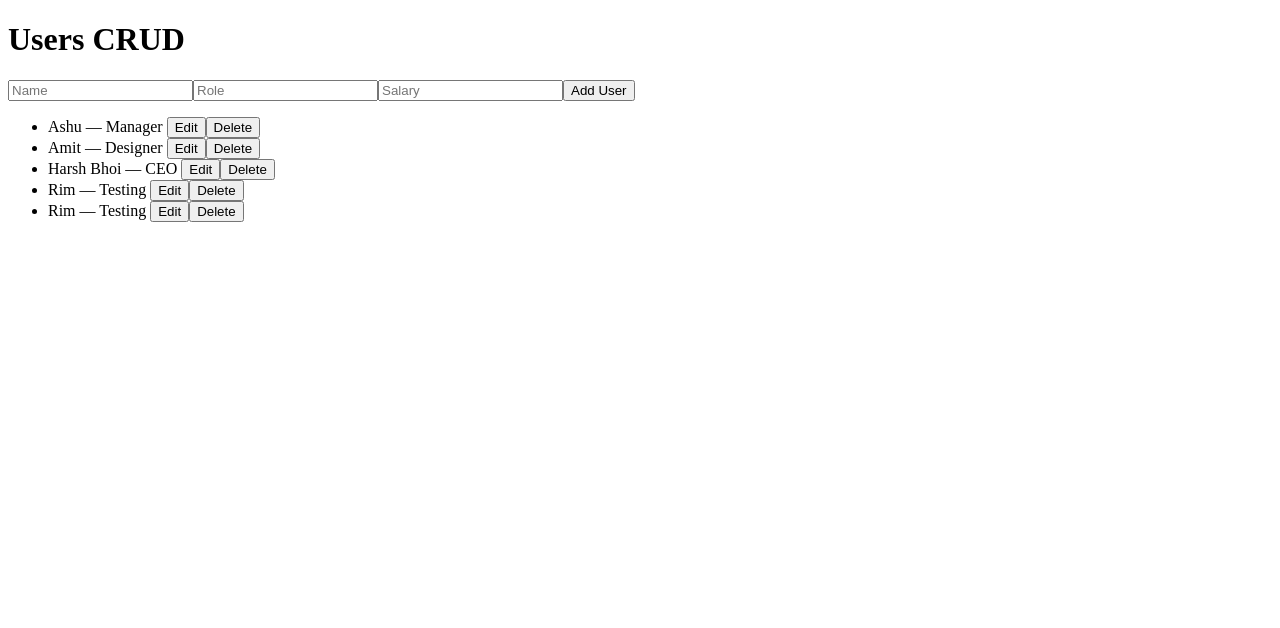
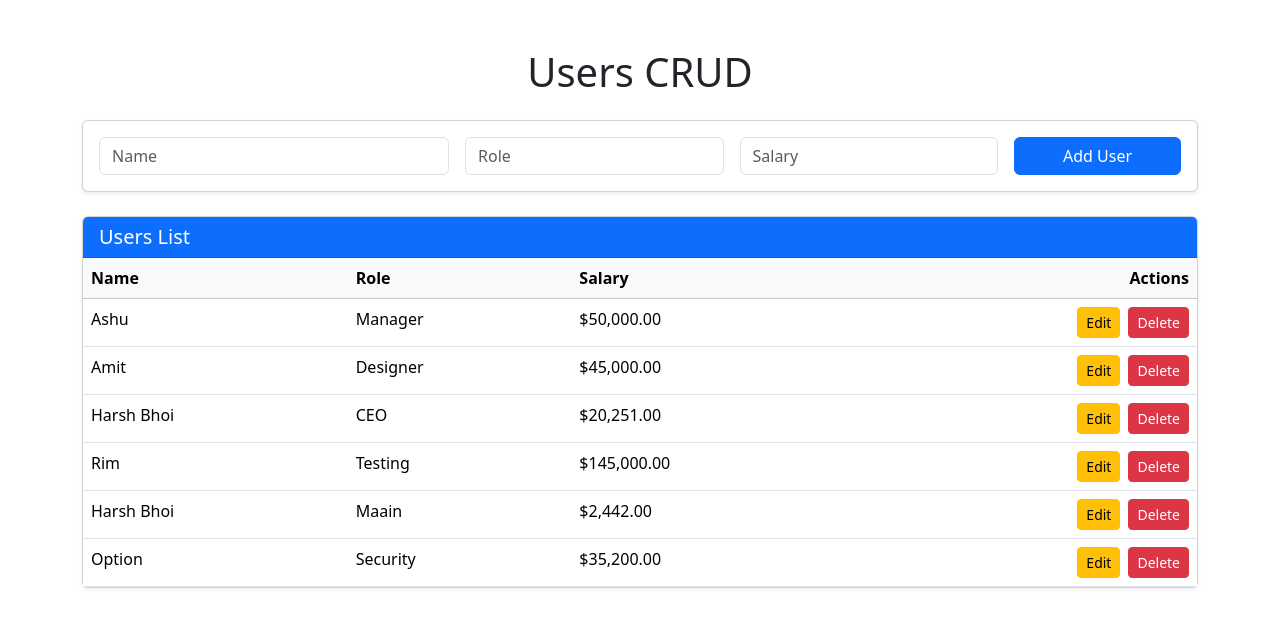
Before and after one commit to harshbbcspl/angular-tut, an Angular app: page / in a window 1280 px wide. Shown: the top 628 px of the page. Built offline with nearby package versions, Linux system fonts and the light colour scheme; data requests are answered from the project's data file.

Commit message:
Bootstrap

```diff
--- a/angular.json
+++ b/angular.json
@@ -25,8 +25,12 @@
               }
             ],
             "styles": [
-              "src/styles.css"
-            ]
+              "src/styles.css",
+              "node_modules/bootstrap/dist/css/bootstrap.min.css"
+            ],
+            "scripts": [
+                "node_modules/bootstrap/dist/js/bootstrap.bundle.min.js"
+              ]
           },
           "configurations": {
             "production": {
--- a/db.json
+++ b/db.json
@@ -15,18 +15,26 @@
     {
       "id": "f8ef",
       "name": "Harsh Bhoi",
-      "role": "CEO"
+      "role": "CEO",
+      "salary": 20251
     },
     {
       "id": "900b",
       "name": "Rim",
-      "role": "Testing "
+      "role": "Testing ",
+      "salary": 145000
     },
     {
-      "id": "a5db",
-      "name": "Rim",
-      "role": "Testing ",
-      "salary": 4500
+      "id": "f52d",
+      "name": "Harsh Bhoi",
+      "role": "Maain",
+      "salary": 2442
+    },
+    {
+      "id": "f091",
+      "name": "Option ",
+      "role": "Security ",
+      "salary": 35200
     }
   ]
 }
--- a/package.json
+++ b/package.json
@@ -28,6 +28,7 @@
     "@angular/forms": "^20.3.0",
     "@angular/platform-browser": "^20.3.0",
     "@angular/router": "^20.3.0",
+    "bootstrap": "^5.3.8",
     "rxjs": "~7.8.0",
     "tslib": "^2.3.0",
     "zone.js": "~0.15.0"
--- a/src/app/app.html
+++ b/src/app/app.html
@@ -1,19 +1,58 @@
-<h1>Users CRUD</h1>
+<div class="container mt-5">
+  <h1 class="mb-4 text-center">Users CRUD</h1>
 
-<form #userForm="ngForm" (ngSubmit)="saveUser(userForm)">
-  <input type="text" name="name" [(ngModel)]="selectedUser.name" placeholder="Name" required>
-  <input type="text" name="role" [(ngModel)]="selectedUser.role" placeholder="Role">
-  <input type="number" name="salary" [(ngModel)]="selectedUser.salary" placeholder="Salary">
-  <button type="submit">{{ selectedUser.id ? 'Update' : 'Add' }} User</button>
-</form>
+  <!-- User Form -->
+  <div class="card mb-4 shadow-sm">
+    <div class="card-body">
+      <form #userForm="ngForm" (ngSubmit)="saveUser(userForm)" class="row g-3 align-items-center">
+        <div class="col-md-4">
+          <input type="text" name="name" [(ngModel)]="selectedUser.name" class="form-control" placeholder="Name" required>
+        </div>
+        <div class="col-md-3">
+          <input type="text" name="role" [(ngModel)]="selectedUser.role" class="form-control" placeholder="Role">
+        </div>
+        <div class="col-md-3">
+          <input type="number" name="salary" [(ngModel)]="selectedUser.salary" class="form-control" placeholder="Salary">
+        </div>
+        <div class="col-md-2 d-grid">
+          <button type="submit" class="btn btn-primary">
+            {{ selectedUser.id ? 'Update' : 'Add' }} User
+          </button>
+        </div>
+      </form>
+    </div>
+  </div>
 
-<ul>
-  <li *ngFor="let u of users$ | async">
-    {{ u.name }} — {{ u.role }}
-    <button (click)="editUser(u)">Edit</button>
-    <button (click)="deleteUser(u.id!)">Delete</button>
-  </li>
-</ul>
+  <!-- Users Table -->
+  <div class="card shadow-sm">
+    <div class="card-header bg-primary text-white">
+      <h5 class="mb-0">Users List</h5>
+    </div>
+    <div class="card-body p-0">
+      <table class="table table-hover mb-0">
+        <thead class="table-light">
+          <tr>
+            <th>Name</th>
+            <th>Role</th>
+            <th>Salary</th>
+            <th class="text-end">Actions</th>
+          </tr>
+        </thead>
+        <tbody>
+          <tr *ngFor="let u of users$ | async">
+            <td>{{ u.name }}</td>
+            <td>{{ u.role }}</td>
+            <td>{{ u.salary | currency:'USD':true }}</td>
+            <td class="text-end">
+              <button class="btn btn-sm btn-warning me-2" (click)="editUser(u)">Edit</button>
+              <button class="btn btn-sm btn-danger" (click)="deleteUser(u.id!)">Delete</button>
+            </td>
+          </tr>
+        </tbody>
+      </table>
+    </div>
+  </div>
+</div>
 
 
 
```
Also changed, not shown: 1 other file (tests, documents, lock files or other folders).
